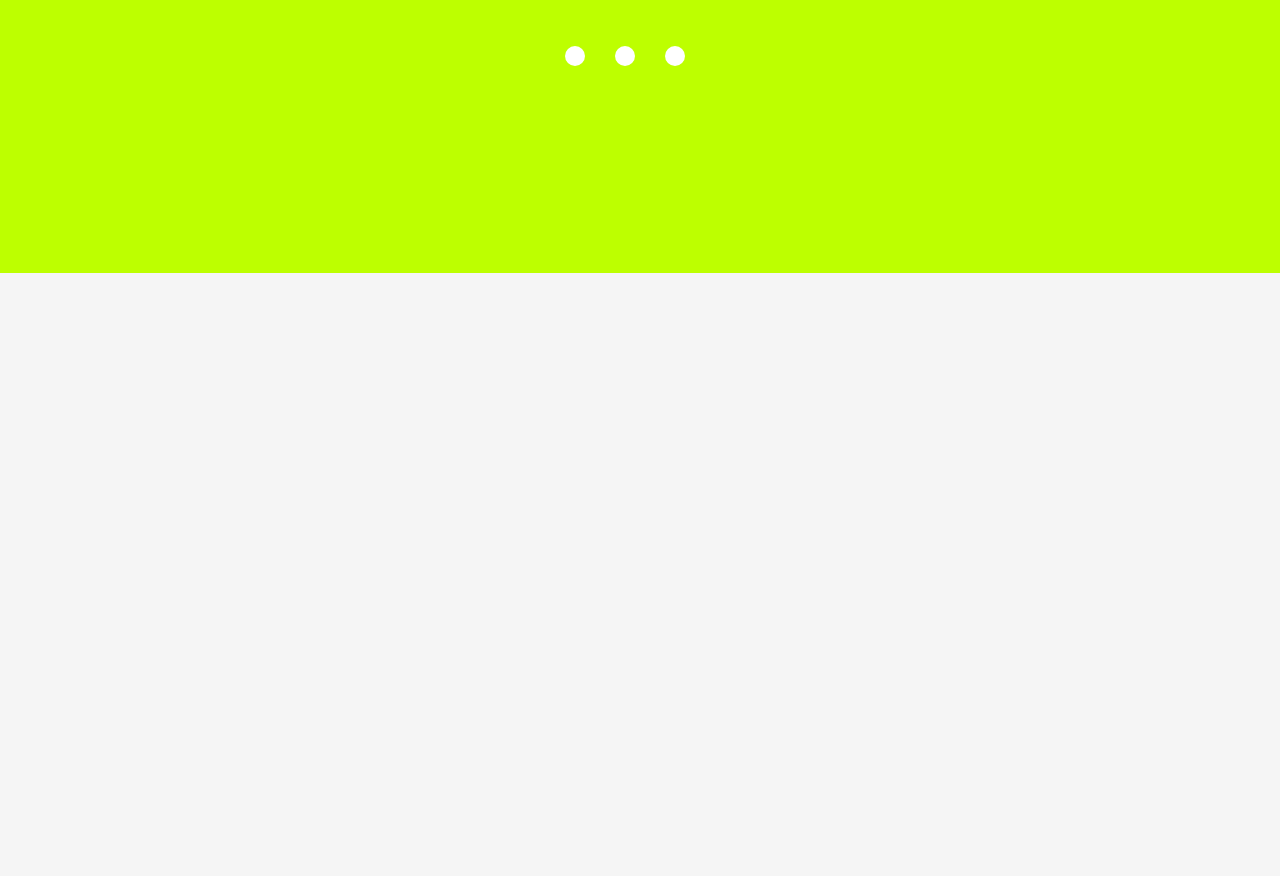
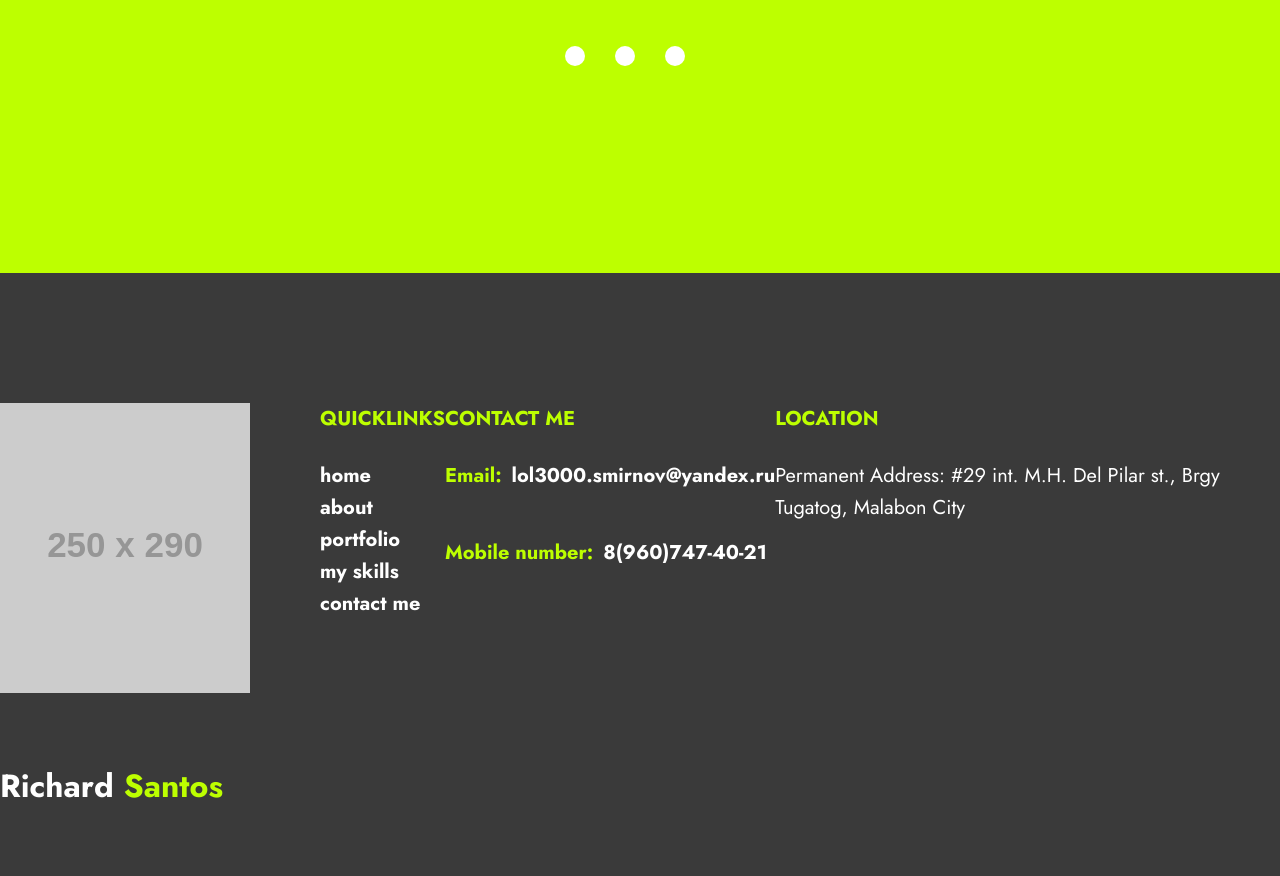
Before and after one commit to mare-viz/my-page, a plain HTML site: page index.html in a window 1280 px wide. Shown: the part 2772-3648 px from the top of the page. Before the commit the page ends 3045 px from the top, so only its background shows below. Drawn offline with Linux system fonts and the light colour scheme; placeholder pictures from the web are drawn by us.

Commit message:
try add a footer(((

```diff
--- a/index.html
+++ b/index.html
@@ -20,7 +20,7 @@
     <header class="header">
       <div class="container">
         <div class="header__inner">
-          <div class="header__logo">
+          <div class="name__logo">
             <h2 class="logo">Richard</h2>
             <h2 class="logo">Santos</h2>
           </div>
@@ -115,5 +115,51 @@
         </div>
       </div>
     </div>
+
+    <footer class="footer">
+      <div class="container">
+        <div class="footer__inner">
+          <div class="footer__item">
+            <img
+              src="https://placehold.co/250x290"
+              alt=""
+              class="footer__img"
+            />
+            <div class="name__logo">
+              <h2 class="logo">Richard</h2>
+              <h2 class="logo">Santos</h2>
+            </div>
+          </div>
+          <div class="footer__item">
+            <h2 class="footer__name">QUICKLINKS</h2>
+            <nav class="footer__nav">
+              <a href="#">home</a>
+              <a href="#">about</a>
+              <a href="#">portfolio</a>
+              <a href="#">my skills</a>
+              <a href="#">contact me</a>
+            </nav>
+          </div>
+          <div class="footer__item">
+            <h2 class="footer__name">CONTACT ME</h2>
+            <div class="footer__email">
+              <h2 class="title">Email:</h2>
+              <h2 class="text">lol3000.smirnov@yandex.ru</h2>
+            </div>
+            <div class="footer__number">
+              <h2 class="title">Mobile number:</h2>
+              <h2 class="text">8(960)747-40-21</h2>
+            </div>
+          </div>
+          <div class="footer__item">
+            <h2 class="footer__name">LOCATION</h2>
+            <p class="text">
+              Permanent Address: #29 int. M.H. Del Pilar st., Brgy Tugatog,
+              Malabon City
+            </p>
+          </div>
+        </div>
+      </div>
+    </footer>
   </body>
 </html>
--- a/style/style.css
+++ b/style/style.css
@@ -44,7 +44,7 @@ h6 {
   justify-content: space-between;
 }
 
-.header__logo {
+.name__logo {
   display: flex;
 }
 
@@ -232,3 +232,59 @@ h6 {
 .slider__item a:first-child {
   margin-right: 50px;
 }
+
+/* Footer */
+.footer {
+  background-color: #3a3a3a;
+  height: 915px;
+}
+
+.footer__inner {
+  height: 600px;
+  padding-top: 130px;
+  display: flex;
+  justify-content: space-around;
+}
+
+.footer__item {
+  max-width: 530px;
+}
+
+.footer__img {
+  margin-bottom: 60px;
+  margin-right: 70px;
+}
+
+.footer__name {
+  color: #bdff00;
+  font-size: 20px;
+  font-weight: 700;
+  margin-bottom: 25px;
+}
+
+.footer__nav a {
+  color: #fff;
+  text-decoration: none;
+  font-size: 20px;
+  font-weight: 700;
+  display: block;
+}
+
+.footer__email,
+.footer__number {
+  display: flex;
+}
+
+.footer__item .title {
+  color: #bdff00;
+  font-size: 20px;
+  font-weight: 700;
+  margin-right: 10px;
+  margin-bottom: 45px;
+}
+
+.footer__item .text {
+  color: #fff;
+  font-size: 20px;
+  font: 700px;
+}
```
